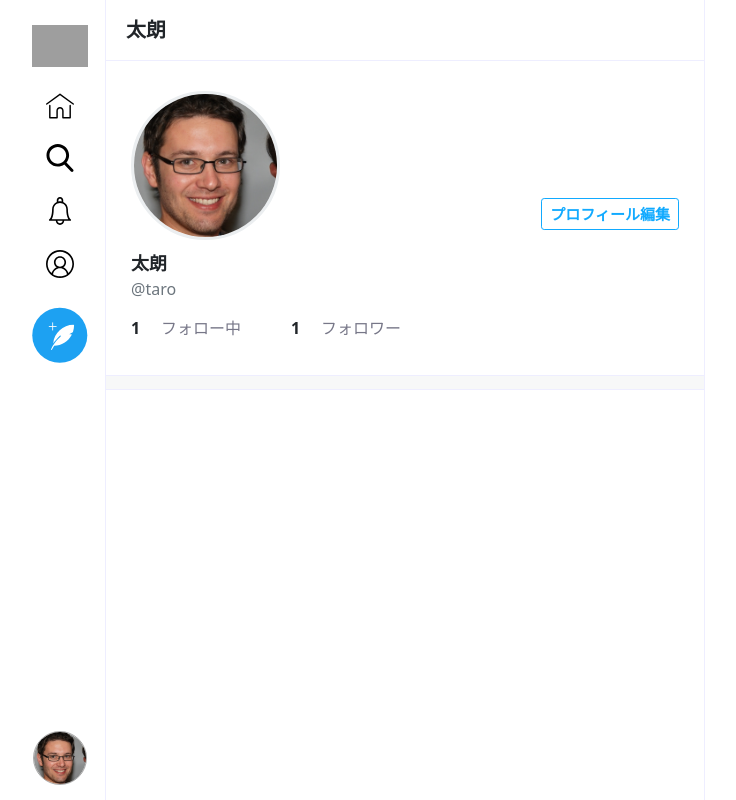
After one commit to f04k04369/TwitterClone, a PHP site: page /profile.php in a window 1280 px wide. The commit adds this page. Shown: the whole page, without its empty margins (280-1016 px from the left). Run offline with PHP 8.4, Linux system fonts and the light colour scheme; some libraries are stand-ins or nearby versions; grey boxes are pictures that could not be loaded.

Commit message:
ユーザー画面

```diff
--- a/Views/css/style.css
+++ b/Views/css/style.css
@@ -2,8 +2,9 @@
 全体
 ***/
 html {
-    height:100%;
+    height: 100%;
 }
+
 .container {
     display: flex;
     justify-content: center;
@@ -44,6 +45,16 @@ html {
 
 .btn:hover {
     color: #fff;
+}
+
+.btn-reverse {
+    background-color: #fff;
+    color: #1af;
+    border: 1px solid #1af;
+}
+
+.btn-reverse:hover {
+    color: #1af;
 }
 
 a {
@@ -257,43 +268,100 @@ a {
     }
 }
 
-
 /*
 会員登録(ログイン画面共有)
 ****/
-body.signup{
+body.signup {
     display: flex;
     align-items: center;
     padding-top: 40px;
     padding-bottom: 40px;
     height: 100%;
 }
-.signup{
+
+.signup {
     background-color: #123;
     color: #fff;
 }
-.signup .form-signup{
+
+.signup .form-signup {
     width: 100%;
     max-width: 330px;
     padding: 15px;
     margin: auto;
 }
-.signup .logo-white{
+
+.signup .logo-white {
     margin-bottom: 30px;
     width: 50px;
 }
-.signup h1{
+
+.signup h1 {
     font-size: 20px;
     margin-bottom: 20px;
 }
-.signup input{
+
+.signup input {
     margin-bottom: 10px;
     background-color: #123;
     border-color: #456;
     color: #fff;
 }
-.signup input:focus{
+
+.signup input:focus {
     background-color: #123;
     border-color: #1af;
     color: #fff;
 }
+
+/*
+ユーザー
+******/
+.profile .profile-area {
+    padding: 25px;
+}
+
+.profile .profile-area .top {
+    display: flex;
+    justify-content: space-between;
+    align-items: flex-end;
+}
+
+.profile .profile-area .top .user {
+    width: 30%;
+    padding: 5px 15px 10px 0;
+}
+
+.profile .profile-area .top .user img {
+    width: 100%;
+    border-radius: 50%;
+    border: 3px solid rgb(235,238,240);
+}
+
+.profile .profile-area .top button {
+    margin-bottom: 20px;
+}
+
+.profile .profile-area .name {
+    font-size: 18px;
+    font-weight: bold;
+    /* font-family: fangsong; */
+}
+
+.profile .profile-area .follow-follower {
+    display: flex;
+    padding: 15px 0 10px 0;
+}
+
+.profile .profile-area .follow-follower .follow-count {
+    width: 30px;
+    font-size: 16px;
+    font-weight: bold;
+}
+
+.profile .profile-area .follow-follower .follow-text {
+    width: 100px;
+    font-size: 16px;
+    margin-right: 30px;
+    color: #778;
+}
--- /dev/null
+++ b/Views/profile.php
@@ -0,0 +1,125 @@
+<!DOCTYPE html>
+<html lang="ja">
+
+<head>
+    <meta charset="UTF-8">
+    <meta http-equiv="X-UA-Compatible" content="IE=edge">
+    <meta name="viewport" content="width=device-width, initial-scale=1.0">
+    <link rel="icon" href="../Views/img/logo-twitterblue.svg">
+<!-- Bootstrap CSS -->
+    <link href="https://cdn.jsdelivr.net/npm/bootstrap@5.0.0-beta1/dist/css/bootstrap.min.css" rel="stylesheet" integrity="sha384-giJF6kkoqNQ00vy+HMDP7azOuL0xtbfIcaT9wjKHr8RbDVddVHyTfAAsrekwKmP1" crossorigin="anonymous">
+<!--css呼び出し-->
+    <link rel="stylesheet" href="../Views/css/style.css">
+<!-- JS -->
+    <script src="https://code.jquery.com/jquery-3.6.0.js" integrity="sha256-H+K7U5CnXl1h5ywQfKtSj8PCmoN9aaq30gDh27Xc0jk=" crossorigin="anonymous" defer></script>
+<!-- JavaScript Bundle with Popper このブートストラップはこのjqueryに依存-->
+    <script src="https://cdn.jsdelivr.net/npm/bootstrap@5.0.0-beta1/dist/js/bootstrap.bundle.min.js" integrity="sha384-ygbV9kiqUc6oa4msXn9868pTtWMgiQaeYH7/t7LECLbyPA2x65Kgf80OJFdroafW" crossorigin="anonymous" defer></script>
+<!--いいね！JS-->
+<script src="<?php echo HOME_URL; ?>Views/js/likes.js" defer></script>
+<!--タイトル表示-->
+    <title>プロフィール画面 / Twitterクローン</title>
+    <meta name="description" content="ホーム画面です">
+</head>
+
+<!--表示部分作成-->
+<body class="home profile text-center">
+    <div class="container">
+        <div class="side">
+            <div class="side-inner">
+                <ul class="nav flex-column">
+                    <li class="nav-item"><a href="home.php" class="nav-link"><img src="../Views/img/logo-twitterblue.svg" class="icon" alt=""></a></li>
+                    <li class="nav-item"><a href="home.php" class="nav-link"><img src="../Views/img/icon-home.svg" alt=""></a></li>
+                    <li class="nav-item"><a href="search.php" class="nav-link"><img src="../Views/img/icon-search.svg" alt=""></a></li>
+                    <li class="nav-item"><a href="notification.php" class="nav-link"><img src="../Views/img/icon-notification.svg" alt=""></a></li>
+                    <li class="nav-item"><a href="profile.php" class="nav-link"><img src="../Views/img/icon-profile.svg" alt=""></a></li>
+                    <li class="nav-item"><a href="post.php" class="nav-link"><img src="../Views/img/icon-post-tweet-twitterblue.svg" class="post-tweet" alt=""></a></li>
+                    <li class="nav-item my-icon"><img src="../Views/img_uploaded/user/sample-person.jpg" alt="" class="js-popover"
+                    data-bs-container="body" data-bs-toggle="popover" data-bs-placement="right" data-bs-html="true"
+                    data-bs-content="<a href='profile.php'>プロフィール</a><br><a href='sign-out.php'>ログアウト</a>"
+                    ></li>
+                </ul>
+            </div>
+        </div>
+        <div class="main">
+            <div class="main-header">
+                <h1>太朗</h1>
+            </div>
+
+<!--プロフィールエリア-->
+            <div class="profile-area">
+                <div class="top">
+                    <div class="user"><img src="../Views/img_uploaded/user/sample-person.jpg" alt=""></div>
+
+                    <?php if (isset($_GET['user_id'])) : ?>
+                        <!--相手のページ-->
+                        <?php if(isset($_GET['case'])) : ?>
+                            <button class="btn btn-sm">フォローを外す</button>
+                        <?php else : ?>
+                            <button class="btn btn-sm btn-reverse">フォローする</button>
+                        <?php endif ; ?>
+                    <?php else : ?>
+                        <!--自分のページ-->
+                        <button class="btn btn-reverse btn-sm" data-bs-toggle="modal" data-bs-target="#js-modal">プロフィール編集</button>
+                    <?php endif ; ?>
+
+                    <div class="modal fade" id="js-modal" tabindex="-1" aria-hidden="true">
+                        <div class="modal-dialog">
+                            <div class="modal-content">
+                                <form action="profile.php" method="post" enctype="multipart/form-data">
+                                    <div class="modal-header">
+                                        <h5 class="modal-title">プロフィールを編集</h5>
+                                        <button class="btn-close" type="button" data-bs-dismiss="modal" aria-label="Close"></button>
+                                    </div>
+                                    <div class="modal-body">
+                                        <div class="user">
+                                            <img src="../Views/img_uploaded/user/sample-person.jpg" alt="">
+                                        </div>
+                                        <div class="mb-3">
+                                            <label for="" class="mb-1">プロフィール写真</label>
+                                            <input type="file" class="form-control form-control-sm" name="image">
+                                        </div>
+
+                                        <input type="text" class="form-control mb-4" name="nickname" value="太朗" placeholder="ニックネーム" maxlength="50" required autofocus>
+                                        <input type="text" class="form-control mb-4" name="name" value="taro" placeholder="ユーザー名" maxlength="50" required>
+                                        <input type="email" class="form-control mb-4" name="email" value="taro@techis" placeholder="メールアドレス" maxlength="254" required >
+                                        <input type="password" class="form-control mb-4" name="password" value="" placeholder="パスワードを変更する場合ご入力ください" minlecgth="4" maxlength="128" >
+
+                                    </div>
+
+                                    <div class="modal-footer">
+                                        <button class="btn btn-reverse" data-bs-dismiss="modal">キャンセル</button>
+                                        <button class="btn" type="submit">保存する</button>
+                                    </div>
+
+                                </form>
+                            </div>
+                        </div>
+                    </div>
+                </div>
+
+                <div class="name">太朗</div>
+                <div class="text-muted">@taro</div>
+
+                <div class="follow-follower">
+                    <div class="follow-count">1</div>
+                    <div class="follow-text">フォロー中</div>
+                    <div class="follow-count">1</div>
+                    <div class="follow-text">フォロワー</div>
+                </div>
+            </div>
+
+            <!--仕切りエリア-->
+            <div class="ditch"></div>
+
+            <!--todo:つぶやき一覧エリア-->
+
+        </div>
+    </div>
+<!--javascript(javascriptを書くときは、極力bodyの閉じタグの上に書くこと)-->
+<script>
+    document.addEventListener('DOMContentLoaded',function(){
+        $('.js-popover').popover();
+    },false);
+</script>
+</body>
+</html>
--- a/Views/sign-up.php
+++ b/Views/sign-up.php
@@ -23,7 +23,7 @@
             <input type="text" class="form-control" name="nickname" placeholder="ニックネーム" maxlength="50" required autofocus>
             <input type="text" class="form-control" name="name" placeholder="ユーザー名、例）techis132" maxlength="50" required>
             <input type="email" class="form-control" name="email" placeholder="メールアドレス" maxlength="254" required >
-            <input type="password" class="form-control" name="password" placeholder="パスワード" minlecgth="4" maxlength="50" required>
+            <input type="password" class="form-control" name="password" placeholder="パスワード" minlecgth="4" maxlength="128" required>
             <button class="w-100 btn btn-lg" type="submit">登録する</button>
             <p class="mt-3 mb-2"><a href="sign-in.php">ログインする</a></p>
             <p class="mt-2 mt-3 text-muted">&copy; 2021</p>
```
